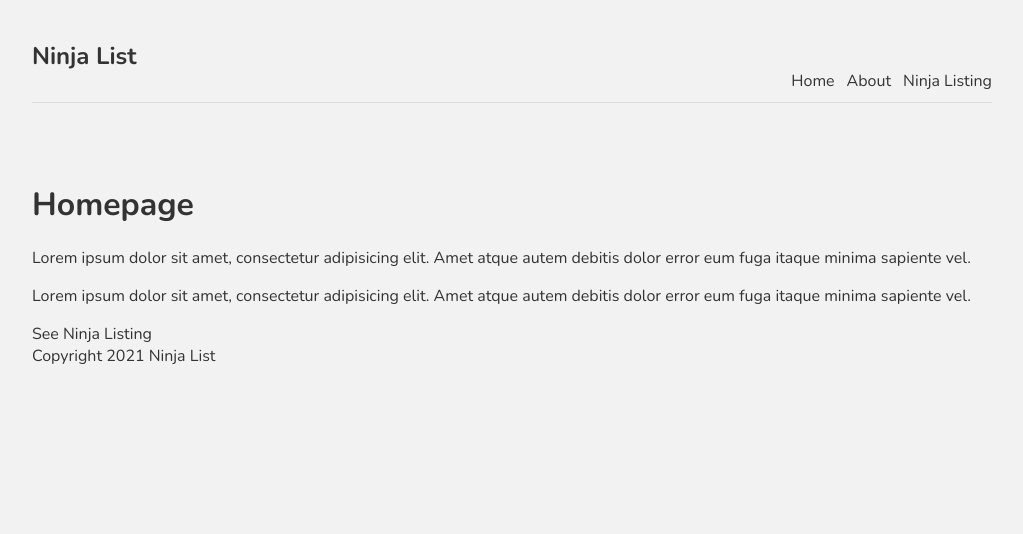
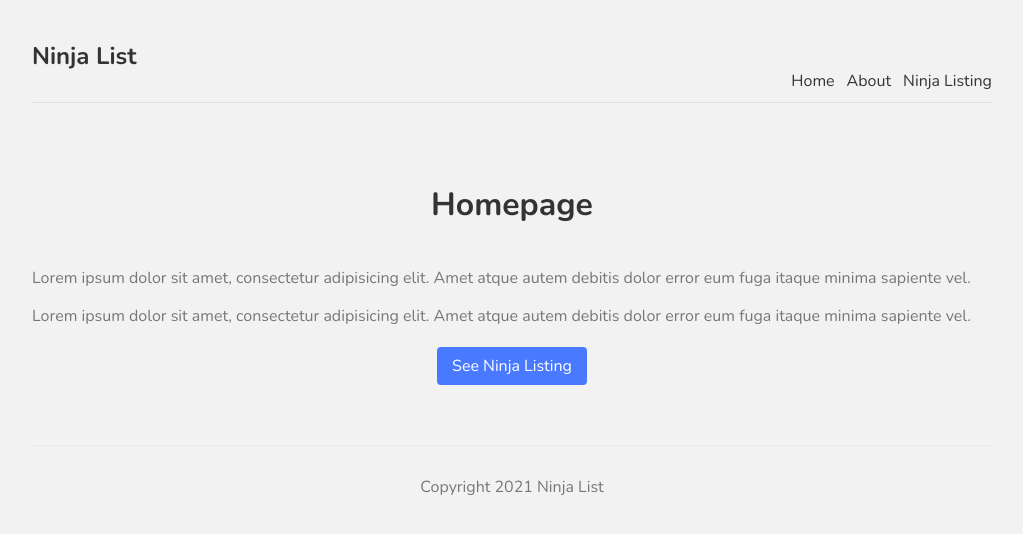
Before and after one commit to Annie-Huang/nextjs-tutorial, a Next.js app: page / in a window 1280 px wide. Shown: the top 534 px of the page, without its empty margins (128-1151 px from the left). Built offline with nearby package versions, Linux system fonts and the light colour scheme.

Commit message:
Copy Home.module.css across and update the className in pages/index.js file

```diff
--- a/components/Footer.js
+++ b/components/Footer.js
@@ -1,7 +1,7 @@
 import React from 'react';
 
 const Footer = () => {
-  return <div>Copyright 2021 Ninja List</div>;
+  return <footer>Copyright 2021 Ninja List</footer>;
 };
 
 export default Footer;
--- a/pages/index.js
+++ b/pages/index.js
@@ -1,20 +1,21 @@
 import React from 'react';
 import Link from 'next/link';
+import styles from '../styles/Home.module.css';
 
 export default function Home() {
   return (
     <div>
-      <h1>Homepage</h1>
-      <p>
+      <h1 className={styles.title}>Homepage</h1>
+      <p className={styles.text}>
         Lorem ipsum dolor sit amet, consectetur adipisicing elit. Amet atque
         autem debitis dolor error eum fuga itaque minima sapiente vel.
       </p>
-      <p>
+      <p className={styles.text}>
         Lorem ipsum dolor sit amet, consectetur adipisicing elit. Amet atque
         autem debitis dolor error eum fuga itaque minima sapiente vel.
       </p>
       <Link href='/ninjas'>
-        <a>See Ninja Listing</a>
+        <a className={styles.btn}>See Ninja Listing</a>
       </Link>
     </div>
   );
--- a/styles/Home.module.css
+++ b/styles/Home.module.css
@@ -1,121 +1,18 @@
-.container {
-  min-height: 100vh;
-  padding: 0 0.5rem;
-  display: flex;
-  flex-direction: column;
-  justify-content: center;
-  align-items: center;
-  height: 100vh;
-}
-
-.main {
-  padding: 5rem 0;
-  flex: 1;
-  display: flex;
-  flex-direction: column;
-  justify-content: center;
-  align-items: center;
-}
-
-.footer {
-  width: 100%;
-  height: 100px;
-  border-top: 1px solid #eaeaea;
-  display: flex;
-  justify-content: center;
-  align-items: center;
-}
-
-.footer a {
-  display: flex;
-  justify-content: center;
-  align-items: center;
-  flex-grow: 1;
-}
-
-.title a {
-  color: #0070f3;
-  text-decoration: none;
-}
-
-.title a:hover,
-.title a:focus,
-.title a:active {
-  text-decoration: underline;
-}
-
 .title {
-  margin: 0;
-  line-height: 1.15;
-  font-size: 4rem;
-}
-
-.title,
-.description {
+  color: #333;
+  padding-bottom: 20px;
   text-align: center;
 }
-
-.description {
-  line-height: 1.5;
-  font-size: 1.5rem;
+.text {
+  color: #777;
 }
-
-.code {
-  background: #fafafa;
-  border-radius: 5px;
-  padding: 0.75rem;
-  font-size: 1.1rem;
-  font-family: Menlo, Monaco, Lucida Console, Liberation Mono, DejaVu Sans Mono,
-    Bitstream Vera Sans Mono, Courier New, monospace;
+.btn {
+  display: block;
+  width: 150px;
+  padding: 8px 0;
+  margin: 20px auto;
+  background: #4979ff;
+  border-radius: 4px;
+  color: white;
+  text-align: center;
 }
-
-.grid {
-  display: flex;
-  align-items: center;
-  justify-content: center;
-  flex-wrap: wrap;
-  max-width: 800px;
-  margin-top: 3rem;
-}
-
-.card {
-  margin: 1rem;
-  padding: 1.5rem;
-  text-align: left;
-  color: inherit;
-  text-decoration: none;
-  border: 1px solid #eaeaea;
-  border-radius: 10px;
-  transition: color 0.15s ease, border-color 0.15s ease;
-  width: 45%;
-}
-
-.card:hover,
-.card:focus,
-.card:active {
-  color: #0070f3;
-  border-color: #0070f3;
-}
-
-.card h2 {
-  margin: 0 0 1rem 0;
-  font-size: 1.5rem;
-}
-
-.card p {
-  margin: 0;
-  font-size: 1.25rem;
-  line-height: 1.5;
-}
-
-.logo {
-  height: 1em;
-  margin-left: 0.5rem;
-}
-
-@media (max-width: 600px) {
-  .grid {
-    width: 100%;
-    flex-direction: column;
-  }
-}
```
Also changed, not shown: Note.txt.
